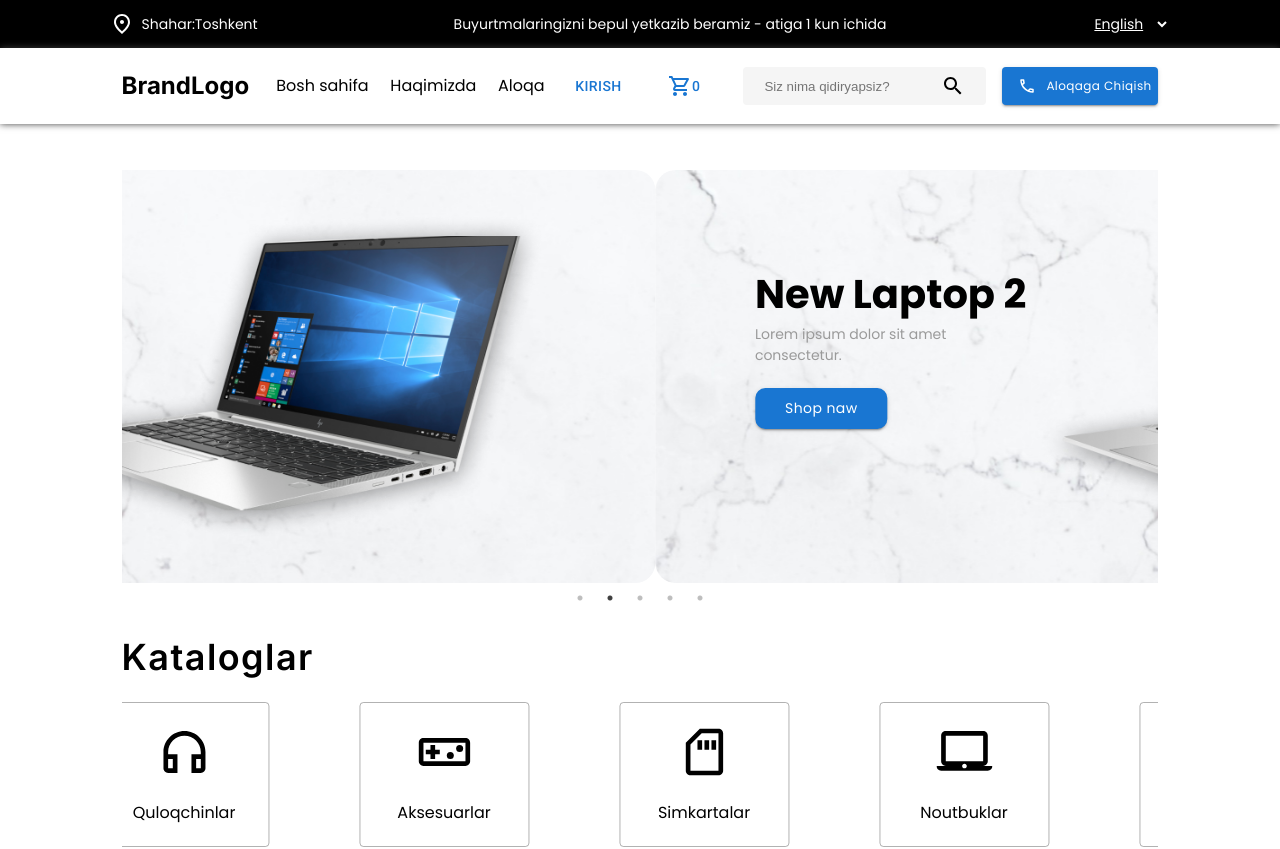
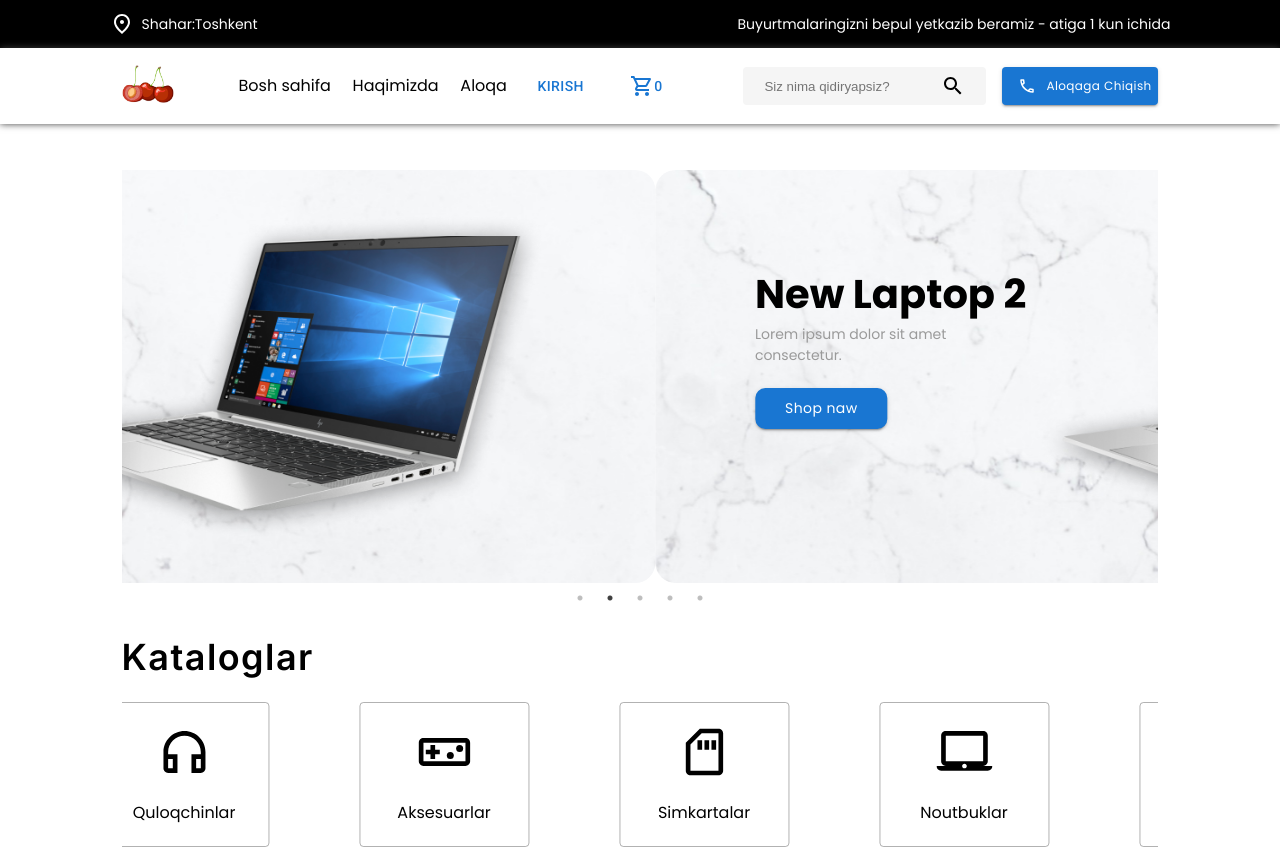
Before and after one commit to nurmatov0228/gilos-market, a React (Create React App) app: page /home in a window 1280 px wide. Shown: the top 849 px of the page. Built offline with nearby package versions, Linux system fonts and the light colour scheme; no server answers.

Commit message:
cherry done

```diff
--- a/src/Components/Navbar/Navbar.jsx
+++ b/src/Components/Navbar/Navbar.jsx
@@ -1,154 +1,3 @@
-// import React, { useState, useEffect } from "react";
-// import { NavLink, useNavigate } from "react-router-dom";
-// import SearchOutlinedIcon from "@mui/icons-material/SearchOutlined";
-// import LocalPhoneOutlinedIcon from "@mui/icons-material/LocalPhoneOutlined";
-// import ShoppingCartOutlinedIcon from "@mui/icons-material/ShoppingCartOutlined";
-// import { Button } from "@mui/material";
-// import { LogoutOutlined } from "@mui/icons-material";
-// import { toast } from "react-toastify";
-// import "./navbar.scss";
-
-// const Navbar = ({ count }) => {
-//   const [isMenuOpen, setIsMenuOpen] = useState(false);
-//   const navigate = useNavigate();
-
-//   const logout = () => {
-//     setTimeout(() => {
-//       localStorage.removeItem("token");
-//       navigate("/");
-//       toast.warning("LogOut");
-//     }, 800);
-//   };
-//   const signin = () => {
-//     setTimeout(() => {
-//       navigate("/signin");
-//     }, 800);
-//   };
-
-//   const tokenxon = localStorage.getItem("token");
-//   const tokenjon = localStorage.getItem("tokenjon");
-
-//   const renderAuthLinks = () => {
-//     if (tokenxon && tokenjon) {
-//       return (
-//         <NavLink className="navbar__link navbar__carticon">
-//           <Button variant="text" onClick={logout}>
-//             <LogoutOutlined />
-//           </Button>
-//         </NavLink>
-//       );
-//     } else {
-//       return (
-//         <NavLink className="navbar__link navbar__carticon">
-//           <Button variant="text" onClick={signin}>
-//             Kirish
-//           </Button>
-//         </NavLink>
-//       );
-//     }
-//   };
-
-//   const toggleMenu = () => {
-//     setIsMenuOpen(!isMenuOpen);
-//   };
-
-//   useEffect(() => {
-//     const handleResize = () => {
-//       if (window.innerWidth > 768) {
-//         setIsMenuOpen(false);
-//       }
-//     };
-
-//     window.addEventListener("resize", handleResize);
-//     return () => window.removeEventListener("resize", handleResize);
-//   }, []);
-
-//   return (
-//     <div className="navbar">
-//       <div className="navbar__container">
-//         <NavLink to="/home" className="navbar__logo">
-//           BrandLogo
-//         </NavLink>
-//         <div
-//           className={`navbar__links ${
-//             isMenuOpen ? "navbar__links--active" : ""
-//           }`}
-//         >
-//           <NavLink to="/home" className="navbar__link">
-//             Bosh sahifa
-//           </NavLink>
-//           <NavLink to="/about" className="navbar__link">
-//             Haqimizda
-//           </NavLink>
-//           <NavLink to="/contact" className="navbar__link">
-//             Aloqa
-//           </NavLink>
-//           {renderAuthLinks()}
-//           <NavLink to="/cart" className="navbar__link navbar__carticon">
-//             <Button variant="text">
-//               <ShoppingCartOutlinedIcon />
-//               {count}
-//             </Button>
-//           </NavLink>
-//         </div>
-//         <div className="navbar__burger" onClick={toggleMenu}>
-//           <hr />
-//           <hr />
-//           <hr />
-//         </div>
-//         <div
-//           className={`navbar__menu ${isMenuOpen ? "navbar__menu--active" : ""}`}
-//         >
-//           <NavLink to="/home" className="navbar__link" onClick={toggleMenu}>
-//             Bosh sahifa
-//           </NavLink>
-//           <NavLink to="/about" className="navbar__link" onClick={toggleMenu}>
-//             Haqimizda
-//           </NavLink>
-//           <NavLink to="/contact" className="navbar__link" onClick={toggleMenu}>
-//             Aloqa
-//           </NavLink>
-//           {renderAuthLinks()}
-//           <NavLink
-//             to="/cart"
-//             className="navbar__link navbar__carticon"
-//             onClick={toggleMenu}
-//           >
-//             <Button variant="text">
-//               <ShoppingCartOutlinedIcon />
-//               {count}
-//             </Button>
-//           </NavLink>
-//           <div className="navbar__search">
-//             <input type="search" placeholder="Siz nima qidiryapsiz?" />
-//             <SearchOutlinedIcon className="icons" />
-//           </div>
-//           <Button variant="contained" color="primary" className="navbar__btn">
-//             <LocalPhoneOutlinedIcon className="navbar__call" />
-//             <NavLink to="/contact" className={"navbar__btn__link"}>
-//               <p className="navbar__btn__text">Aloqaga chiqish</p>
-//             </NavLink>
-//           </Button>
-//         </div>
-//         <div className="navbar__devices">
-//           <div className="navbar__search">
-//             <input type="search" placeholder="Siz nima qidiryapsiz?" />
-//             <SearchOutlinedIcon className="icons" />
-//           </div>
-//           <Button variant="contained" color="primary" className="navbar__btn">
-//             <LocalPhoneOutlinedIcon className="navbar__call" />
-//             <NavLink to="/contact" className={"navbar__btn__link"}>
-//               <p className="navbar__btn__text">Aloqaga chiqish</p>
-//             </NavLink>
-//           </Button>
-//         </div>
-//       </div>
-//     </div>
-//   );
-// };
-
-// export default Navbar;
-
 import React, { useState, useEffect, useRef } from "react";
 import { NavLink, useNavigate } from "react-router-dom";
 import SearchOutlinedIcon from "@mui/icons-material/SearchOutlined";
@@ -158,6 +7,7 @@ import { Button } from "@mui/material";
 import { LogoutOutlined } from "@mui/icons-material";
 import { toast } from "react-toastify";
 import "./navbar.scss";
+import cherry from "../../Assets/img/cherry.jpg";
 
 const Navbar = ({ count }) => {
   const [isMenuOpen, setIsMenuOpen] = useState(false);
@@ -237,7 +87,7 @@ const Navbar = ({ count }) => {
     <div className="navbar">
       <div className="navbar__container">
         <NavLink to="/home" className="navbar__logo">
-          BrandLogo
+          <img src={cherry} className="navbar__logo__img" />
         </NavLink>
         <div
           className={`navbar__links ${
--- a/src/Components/Navbar/navbar.scss
+++ b/src/Components/Navbar/navbar.scss
@@ -21,12 +21,10 @@
   }
 
   &__logo {
-    font-family: "Inter";
-    font-style: normal;
-    font-weight: 700;
-    font-size: 24px;
-    line-height: 24px;
-    color: #000000;
+    img {
+      max-width: 134px;
+      max-height: 38px;
+    }
   }
 
   &__links {
--- a/src/Components/TopNav/TopNav.jsx
+++ b/src/Components/TopNav/TopNav.jsx
@@ -13,11 +13,11 @@ const TopNav = () => {
         <p className="topnav__center topnav__text">
           Buyurtmalaringizni bepul yetkazib beramiz - atiga 1 kun ichida
         </p>
-        <select className="topnav__languages" name="uz">
+        {/* <select className="topnav__languages" name="uz">
           <option value="en">English</option>
           <option value="ru">Русский</option>
           <option value="uz">Uzbek</option>
-        </select>
+        </select> */}
       </div>
     </div>
   );
```
Also changed, not shown: src/Assets/img/cherry.jpg (added).
